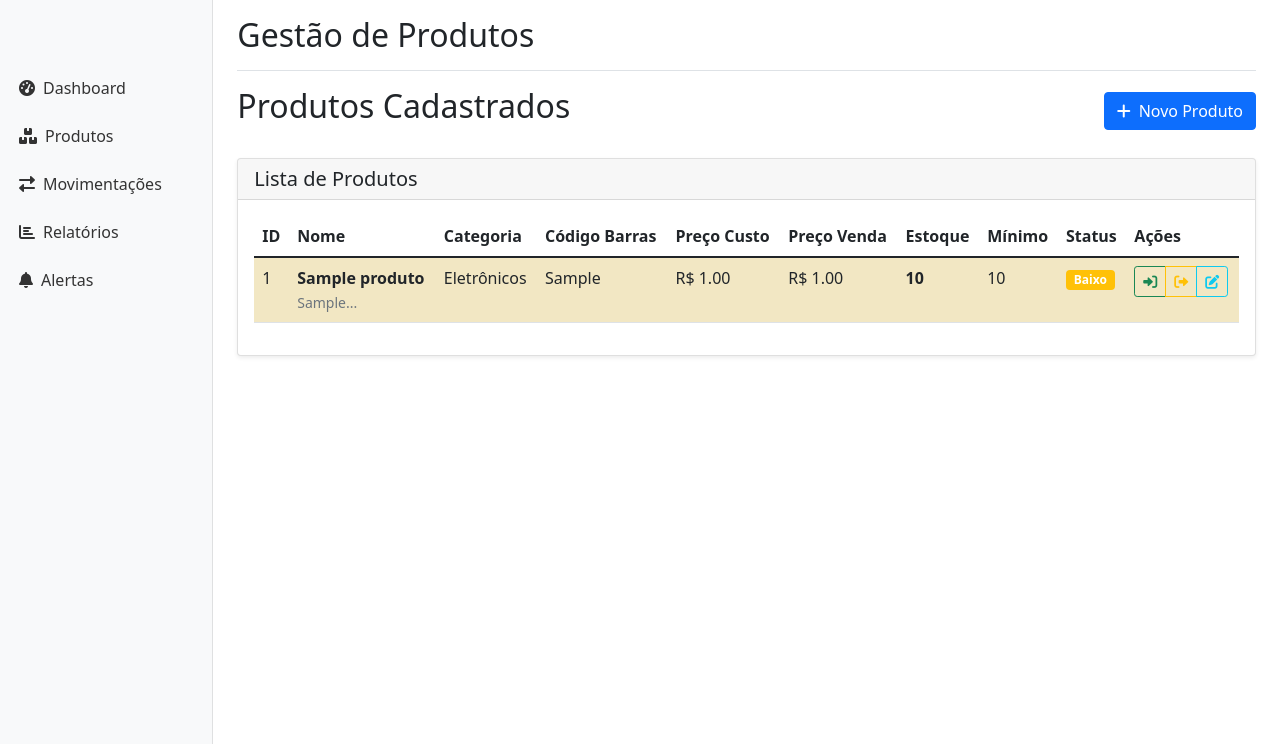
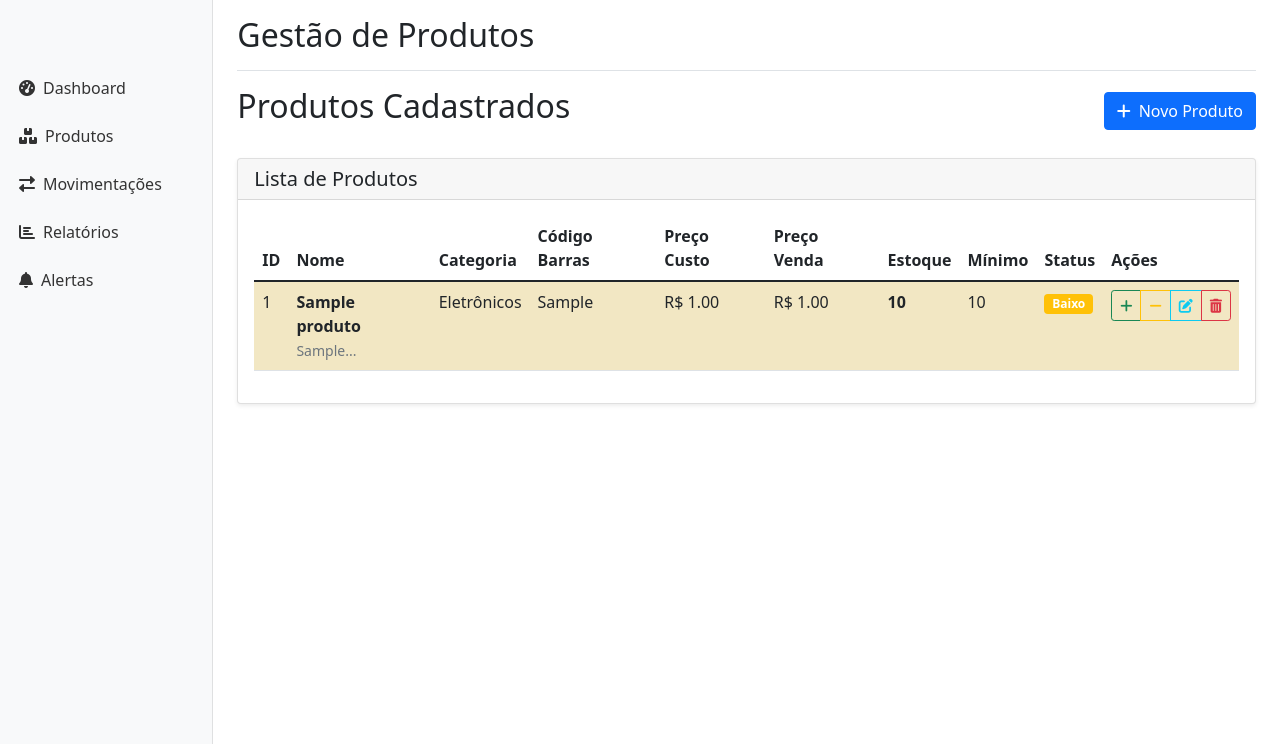
Before and after one commit to Lightjv23/StockManagement, a Flask app: page /produtos in a window 1280 px wide. Shown: the part 56-800 px from the top of the page. Run offline with Flask 3, Linux system fonts and the light colour scheme; data comes from the database, SQL or seed files in the repository; tables that the repository leaves empty hold one stand-in row (values such as "Sample post").

Commit message:
Update listar.html

```diff
--- a/ERP/templates/produtos/listar.html
+++ b/ERP/templates/produtos/listar.html
@@ -62,14 +62,18 @@
                             <div class="btn-group btn-group-sm">
                                 <a href="{{ url_for('entrada_estoque') }}?produto_id={{ produto.id }}"
                                    class="btn btn-outline-success" title="Entrada Estoque">
-                                    <i class="fas fa-sign-in-alt"></i>
+                                    <i class="fas fa-plus"></i>
                                 </a>
                                 <a href="{{ url_for('saida_estoque') }}?produto_id={{ produto.id }}"
                                    class="btn btn-outline-warning" title="Saída Estoque">
-                                    <i class="fas fa-sign-out-alt"></i>
+                                    <i class="fas fa-minus"></i>
                                 </a>
                                 <a href="{{ url_for('editar_produto', id=produto.id) }}" class="btn btn-outline-info" title="Editar">
                                     <i class="fas fa-edit"></i>
+                                </a>
+                                <a href="{{ url_for('deletar_produto', id=produto.id) }}"
+                                   class="btn btn-outline-danger" title="Excluir">
+                                    <i class="fas fa-trash-alt"></i>
                                 </a>
                             </div>
                         </td>
```
